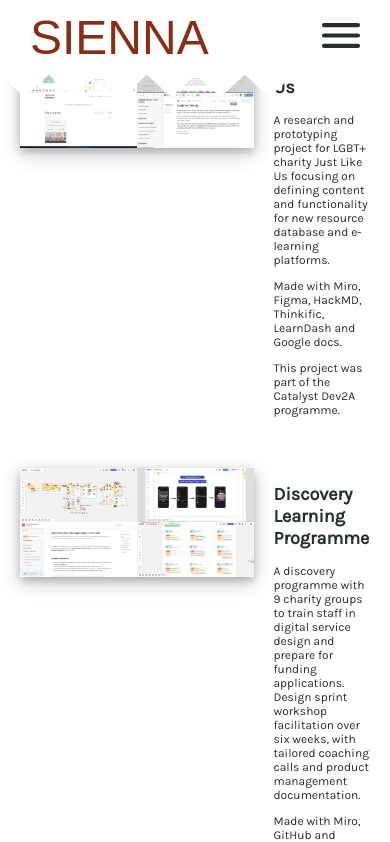
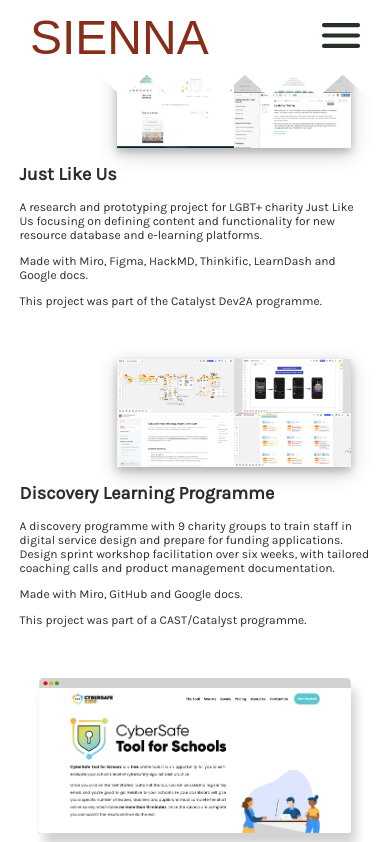
Before and after one commit to sienna-development/sienna-website, a Next.js app: page /projects in a window 390 px wide. Shown: the top 842 px of the page. Built offline with nearby package versions, Linux system fonts and the light colour scheme; a web font is replaced by a local one.

Commit message:
Start making project page responsive: layout, desktop view.

```diff
--- a/styles/desktopView.module.css
+++ b/styles/desktopView.module.css
@@ -6,3 +6,10 @@
   justify-content: center;
   box-shadow: 5px 12px 10px #D2D2D2;
 }
+
+
+@media only screen and (max-width: 600px) {
+  .desktopContainer {
+    width: 80vw;
+  }
+}
--- a/styles/projects.module.css
+++ b/styles/projects.module.css
@@ -15,3 +15,18 @@ align-items: flex-start;
     width: 30vw;
     padding: 0 0 0 20px;
 }
+
+@media only screen and (max-width: 600px) {
+    .projectContainer {
+      flex-direction: column;
+      align-items: center;
+    }
+    .textColumn {
+        width: 90vw;
+        justify-content: justify;
+        padding: 0;
+    }
+    .imageColumn {
+        width: 80vw;
+    }
+  }
```
